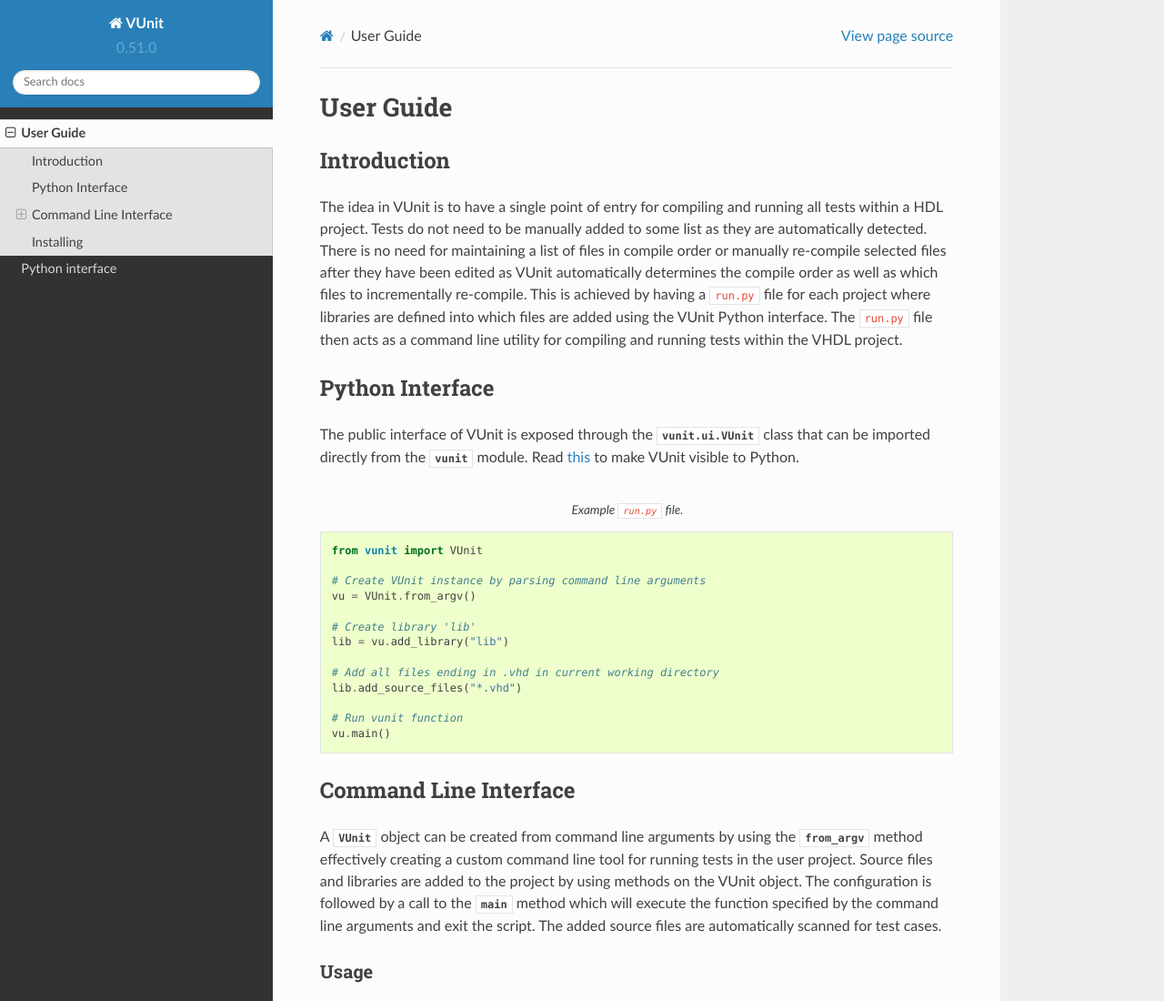
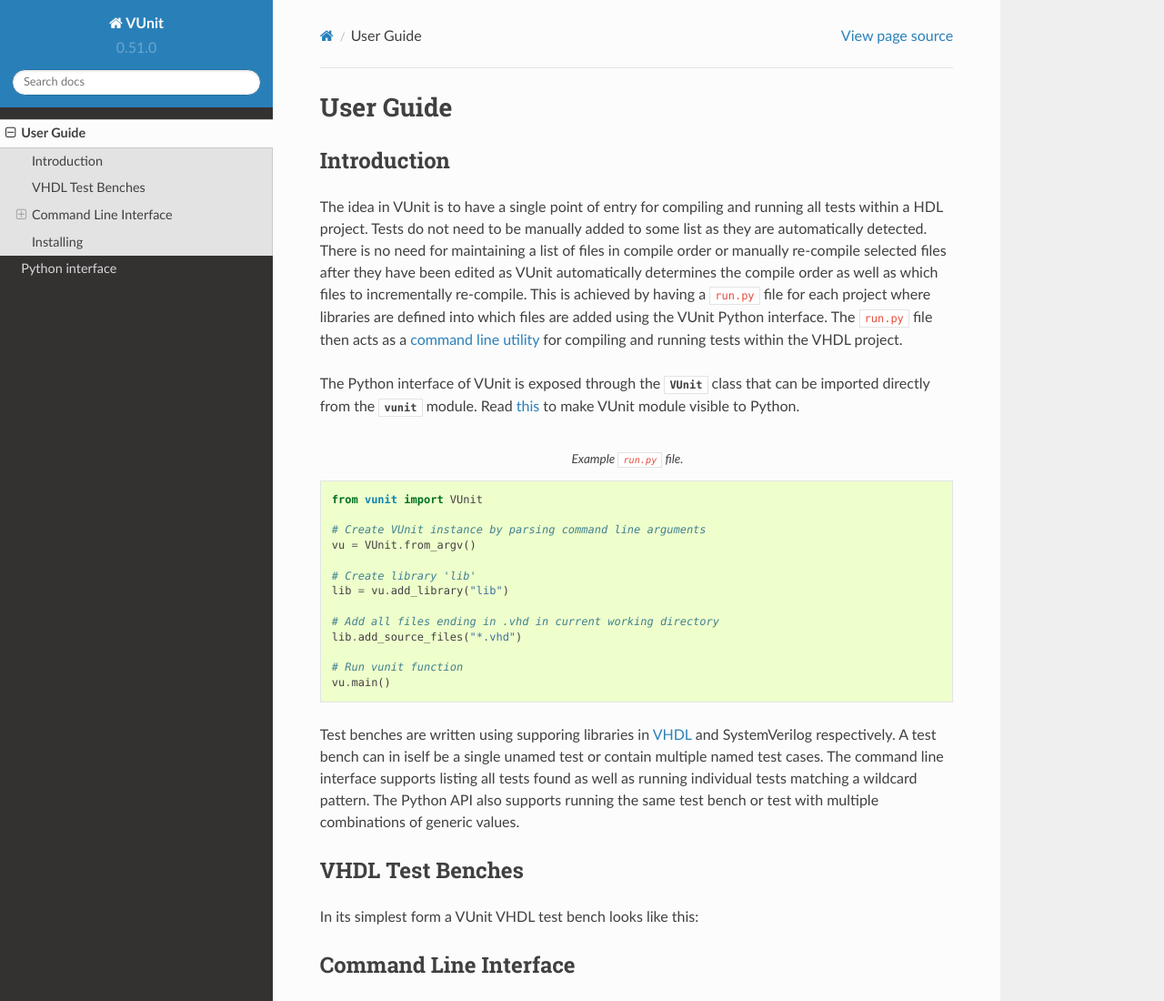
Before and after one commit to VUnit/vunit, a Sphinx documentation site: the page built from doc/user_guide.rst, in a window 1280 px wide and 1400 px high, cut to the strip 0-1100 px from the top of the window. Shown: the whole strip at 91% size. Built offline with Sphinx 7.4.7 and the Read the Docs theme 2.0.0, drawn with Linux system fonts in a browser that asks for light colours.

Commit message:
More work

```diff
--- a/doc/user_guide.rst
+++ b/doc/user_guide.rst
@@ -12,14 +12,13 @@
 files to incrementally re-compile. This is achieved by having a
 ``run.py`` file for each project where libraries are defined into
 which files are added using the VUnit Python interface. The ``run.py``
-file then acts as a command line utility for compiling and running
-tests within the VHDL project.
+file then acts as a :ref:`command line utility <cli>` for compiling
+and running tests within the VHDL project.
 
-Python Interface
-----------------
-The public interface of VUnit is exposed through the :class:`vunit.ui.VUnit` class
-that can be imported directly from the :mod:`vunit <vunit.ui>` module. Read
-:ref:`this <installing>` to make VUnit visible to Python.
+The Python interface of VUnit is exposed through the :class:`VUnit
+<vunit.ui.VUnit>` class that can be imported directly from the
+:mod:`vunit <vunit.ui>` module. Read :ref:`this <installing>` to make
+VUnit module visible to Python.
 
 .. code-block:: python
    :caption: Example ``run.py`` file.
@@ -38,6 +37,41 @@
    # Run vunit function
    vu.main()
 
+Test benches are written using supporing libraries in :ref:`VHDL
+<vhdl_test_benches>` and SystemVerilog respectively. A test bench can in
+iself be a single unamed test or contain multiple named test
+cases. The command line interface supports listing all tests found as
+well as running individual tests matching a wildcard pattern. The
+Python API also supports running the same test bench or test with
+multiple combinations of generic values.
+
+.. _vhdl_test_benches:
+
+VHDL Test Benches
+-----------------
+In its simplest form a VUnit VHDL test bench looks like this:
+
+.. code-block: vhdl
+   :caption: Simplest VHDL test bench: `tb_example.vhd`
+
+   library vunit_lib;
+   context vunit_lib.vunit_context;
+
+   entity tb_example is
+   generic (runner_cfg : runner_cfg_t);
+   end entity;
+
+   architecture tb of tb_example is
+   begin
+   main : process
+   begin
+   test_runner_setup(runner, runner_cfg);
+   report "Hello world!";
+   test_runner_cleanup(runner); -- Simulation ends here
+   end process;
+   end architecture;
+
+.. _cli:
 
 Command Line Interface
 ----------------------
```
